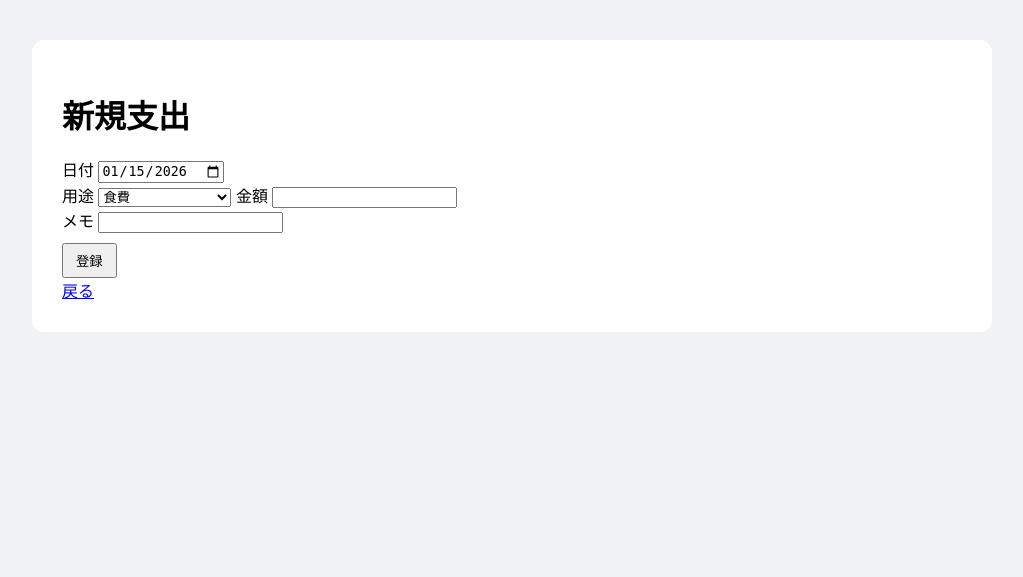
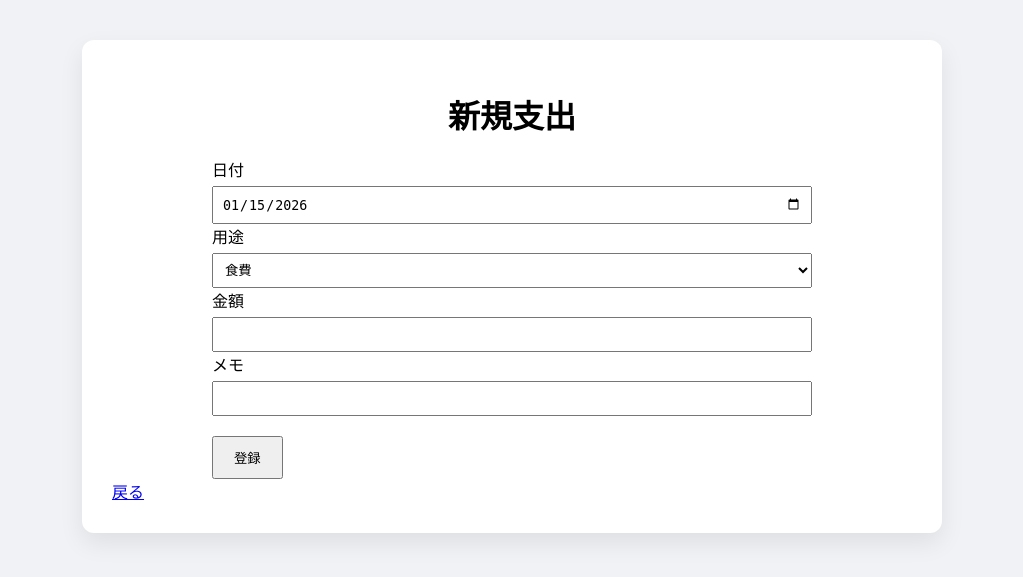
Before and after one commit to yudai63/db-finalwork, a Flask app: page /add in a window 1280 px wide. Shown: the top 577 px of the page, without its empty margins (128-1151 px from the left). Run offline with Flask 3, Linux system fonts and the light colour scheme; data comes from the database, SQL or seed files in the repository; both versions use the stored data as it was after the commit; data that the repository does not hold is empty.

Commit message:
html,cssの更新（中央揃え）

```diff
--- a/static/style.css
+++ b/static/style.css
@@ -4,15 +4,22 @@ body {
 }
 
 .container {
-  width: 900px;
-  margin: 40px auto;
-  background: white;
-  padding: 30px;
-  border-radius: 12px;
+    max-width: 800px;
+    margin: 40px auto;
+    padding: 30px;
+    background: #ffffff;
+    border-radius: 12px;
+    box-shadow: 0 10px 25px rgba(0,0,0,0.08);
 }
 
-h1 {
-  margin-bottom: 20px;
+.form-box{
+    max-width: 600px;
+    margin: 0 auto;
+}
+
+h1, h2 {
+    text-align: center;
+    margin-bottom: 20px;
 }
 
 .graph-area {
@@ -53,3 +60,23 @@ button {
   background: #e11d48;
   color: white;
 }
+
+form lable{
+    display: block;
+    margin-top: 15px;
+    font-weight: bold;
+}
+
+form input,
+form select,
+form textarea{
+    width: 100%;
+    padding: 8px;
+    margin-top: 5px;
+    box-sizing: border-box;
+}
+
+form button{
+    margin-top: 20px;
+    padding: 10px 20px;
+}
--- a/templates/add.html
+++ b/templates/add.html
@@ -16,6 +16,7 @@ function toggleNewCategory(sel){
 <div class="container">
 <h1>新規支出</h1>
 
+<div class="form-box">
 <form method="post">
 日付 <input type="date" name="date" value="{{ today }}"><br>
 
@@ -36,6 +37,7 @@ function toggleNewCategory(sel){
 
 <button>登録</button>
 </form>
+</div>
 
 <a href="{{ url_for('index') }}">戻る</a>
 </div>
--- a/templates/edit.html
+++ b/templates/edit.html
@@ -15,7 +15,7 @@ function toggleNewCategory(sel){
 
 <div class="container">
 <h1>支出編集</h1>
-
+<div class="form-box">
 <form method="post">
 日付 <input type="date" name="date" value="{{ expense.date }}"><br>
 
@@ -39,7 +39,7 @@ function toggleNewCategory(sel){
 
 <button>更新</button>
 </form>
-
+</div>
 <form method="post" action="{{ url_for('delete', id=expense.id) }}">
 <button class="danger">削除</button>
 </form>
```
Also changed, not shown: db.sqlite3.
